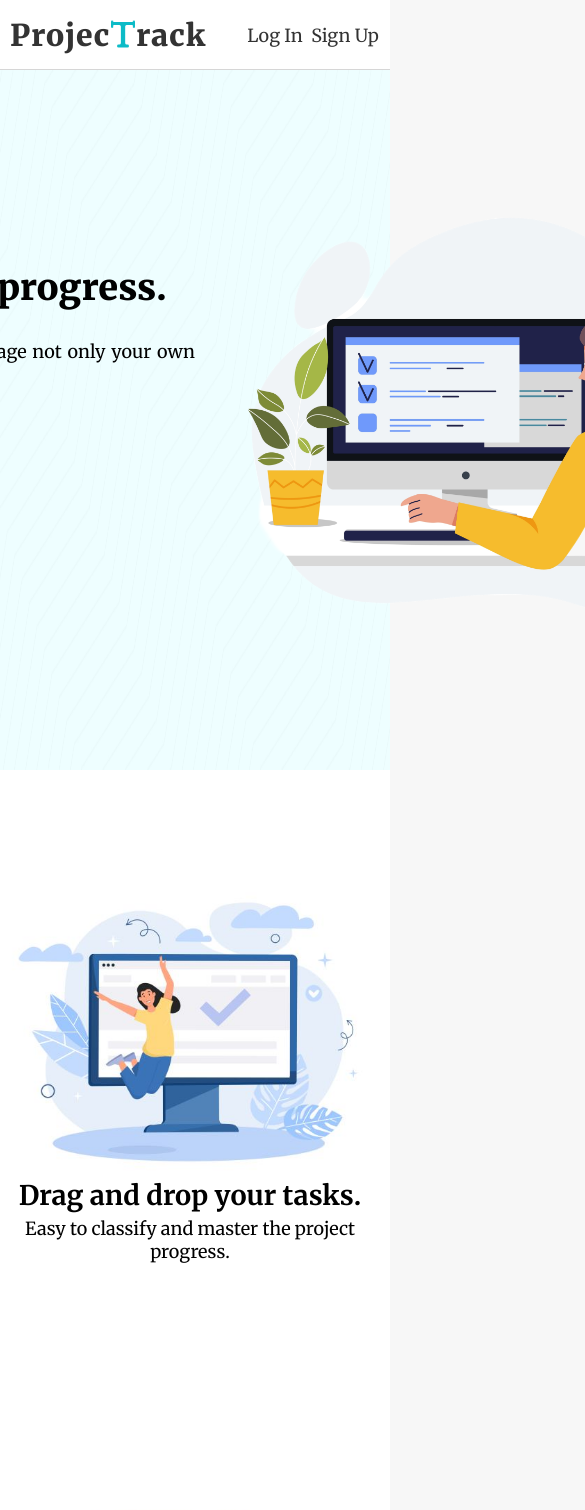
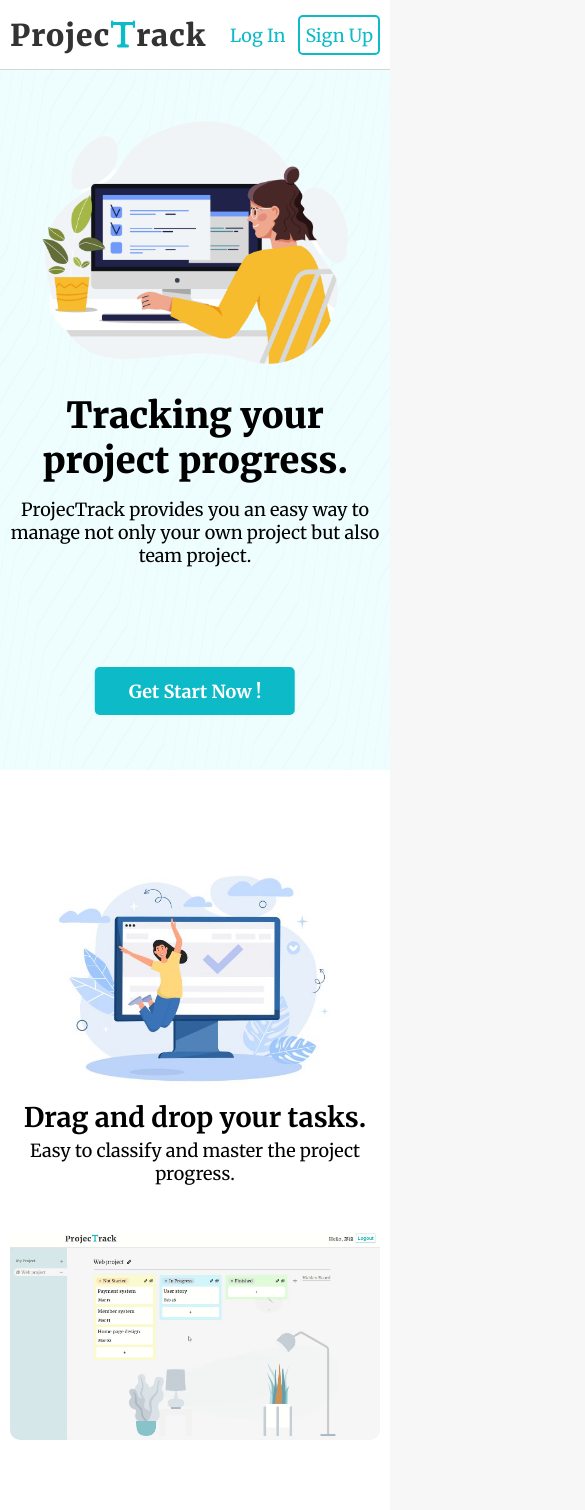
Before and after one commit to SaraChen1020/ProjecTrack, a React app: page / in a window 390 px wide. Shown: the top 1510 px of the page, 585 px wide, since content can reach past the window. Built offline with nearby package versions, Linux system fonts and the light colour scheme; no server answers.

Commit message:
style: adjust css style and font family

```diff
--- a/src/App.css
+++ b/src/App.css
@@ -24,10 +24,11 @@
 .member-form input {
   margin-top: 5px;
   width: 100%;
-  padding: 8px 6px;
+  padding: 8px;
   border: 1px solid #ddd;
   border-radius: 5px;
   font-size: 18px;
+  font-family: "Merriweather", Noto Sans TC;
 }
 
 .member-form .btn {
@@ -41,6 +42,7 @@
   padding: 10px 6px;
   margin-top: 5px;
   font-weight: bold;
+  font-family: "Merriweather";
 }
 
 .member-form .btn:hover {
@@ -58,6 +60,10 @@
   text-decoration: none;
   color: var(--primary-color);
   font-weight: bold;
+}
+
+.member-form a:hover {
+  color: #008892;
 }
 
 .member-form .google {
@@ -93,6 +99,7 @@
   margin: 10px 0;
   justify-content: center;
   align-items: center;
+  font-size: 16px;
 }
 
 .error-icon {
@@ -100,7 +107,7 @@
   justify-content: center;
   align-items: end;
   font-size: 20px;
-  height: 24px;
+  height: 22px;
   width: 24px;
 }
 
@@ -108,7 +115,7 @@
   display: flex;
   justify-content: center;
   align-items: end;
-  font-size: 22px;
+  font-size: 24px;
   height: 24px;
   width: 24px;
   margin-right: 5px;
--- a/src/components/Navbar.css
+++ b/src/components/Navbar.css
@@ -48,15 +48,29 @@
 
 .navbar .sign-btn {
   display: flex;
-  width: 70px;
+  padding: 0 5px;
   justify-content: center;
   align-items: center;
   height: 40px;
+  border-radius: 5px;
+  color: var(--primary-color);
 }
 
-.navbar .sign-btn:hover {
-  background: rgb(214, 214, 214);
-  border-radius: 5px;
+.navbar .login {
+  margin-right: 8px;
+}
+
+.navbar .signup {
+  border: 2px solid var(--primary-color);
+}
+
+.navbar .login:hover {
+  color: #038f99;
+}
+
+.navbar .signup:hover {
+  background: var(--primary-color);
+  color: white;
 }
 
 .navbar .greeting {
@@ -64,14 +78,14 @@
 }
 
 .navbar .btn {
+  font-family: "Merriweather", Noto Sans TC;
   cursor: pointer;
   font-size: 18px;
   background: white;
-  border-radius: 3px;
+  border-radius: 5px;
   color: var(--primary-color);
   border: 1px solid var(--primary-color);
   padding: 6px;
-  font-weight: bold;
   width: fit-content;
 }
 
@@ -95,7 +109,7 @@
   }
 }
 
-@media (max-width: 400px) {
+@media (max-width: 500px) {
   .navbar .greeting {
     display: none;
   }
--- a/src/components/Navbar.js
+++ b/src/components/Navbar.js
@@ -30,12 +30,12 @@ export default function Navbar() {
               <>
                 <li>
                   <Link to="/login">
-                    <span className="sign-btn">Log In</span>
+                    <span className="sign-btn login">Log In</span>
                   </Link>
                 </li>
                 <li>
                   <Link to="/signup">
-                    <span className="sign-btn">Sign Up</span>
+                    <span className="sign-btn signup">Sign Up</span>
                   </Link>
                 </li>
               </>
--- a/src/components/PopupAlert.css
+++ b/src/components/PopupAlert.css
@@ -5,7 +5,9 @@
   background: #eee;
   padding: 20px;
   border-radius: 4px;
-  z-index: 350;
+  display: flex;
+  flex-direction: column;
+  justify-content: center;
 }
 
 .popup-area .alert {
@@ -21,7 +23,7 @@
 
 .popup-area .popup-message {
   text-align: center;
-  margin-bottom: 15px;
+  margin: 5px 0 15px 0;
   font-size: 18px;
   color: black;
 }
@@ -40,7 +42,7 @@
   background: rgb(255, 255, 255, 0);
   border-radius: 3px;
   border: 1px solid #000;
-  padding: 2px 10px;
+  padding: 4px 10px;
 }
 
 .popup-area .btn:hover {
--- a/src/pages/home/Home.css
+++ b/src/pages/home/Home.css
@@ -67,7 +67,7 @@
   background-repeat: no-repeat;
 }
 
-.home a {
+.home .start-btn a {
   text-decoration: none;
   color: white;
   width: inherit;
@@ -77,7 +77,7 @@
   justify-content: center;
 }
 
-.home a:hover {
+.home .start-btn a:hover {
   color: var(--heading-color);
   background: var(--secondary-color);
   border-radius: 5px;
@@ -88,7 +88,6 @@
 }
 
 .home .intro {
-  height: 600px;
   display: flex;
   justify-content: center;
   align-items: center;
@@ -96,7 +95,7 @@
 
 .home .intro-section {
   width: 1200px;
-  height: 500px;
+  margin-top: 120px;
   display: flex;
 }
 
@@ -134,8 +133,141 @@
 
 .home .intro-section-4 {
   flex-direction: row-reverse;
+  margin-bottom: 60px;
 }
 
 .home .intro-section-4 .intro-pic-area {
   padding: 0;
 }
+
+.home .btn {
+  position: relative;
+  display: flex;
+  justify-content: center;
+  align-items: center;
+  background: var(--primary-color);
+  width: 200px;
+  height: 48px;
+  border-radius: 5px;
+  font-weight: 700;
+  margin-top: 50px;
+  border: 1px solid var(--primary-color);
+}
+
+.home .btn a {
+  color: white;
+  text-decoration: none;
+  width: inherit;
+  height: inherit;
+  display: flex;
+  align-items: center;
+  justify-content: center;
+  border-radius: 5px;
+}
+
+.home .btn::before {
+  content: "";
+  position: absolute;
+  width: 50px;
+  height: 200%;
+  background-color: rgba(255, 255, 255, 0.6);
+  transform: skew(45deg) translate3d(-200px, 0, 0);
+}
+
+.home .btn:hover::before {
+  transition: ease-in-out 0.6s;
+  transform: skew(45deg) translate3d(150px, 0, 0);
+}
+
+@media (max-width: 1200px) {
+  .home .section {
+    width: 95%;
+  }
+
+  .home .intro-section {
+    width: 95%;
+  }
+
+  .home .intro-content img {
+    width: 80%;
+    height: 40%;
+  }
+
+  .home .intro-pic-area {
+    justify-content: center;
+    padding-left: 0;
+  }
+
+  .home .intro-pic-area img {
+    width: 95%;
+  }
+}
+
+@media (max-width: 1000px) {
+  .home .intro-pic-area img {
+    width: 550px;
+  }
+}
+
+@media (max-width: 900px) {
+  .home .intro-pic-area img {
+    width: 500px;
+  }
+}
+
+@media (max-width: 768px) {
+  .home .background-pic {
+    height: 700px;
+  }
+
+  .home .section {
+    margin: 30px auto;
+    flex-direction: column-reverse;
+    top: 70%;
+  }
+
+  .home .content,
+  .home .picture {
+    width: 100%;
+  }
+
+  .home .pic {
+    width: 85%;
+    height: 300px;
+  }
+
+  .home .content h1 {
+    margin-top: 0;
+    text-align: center;
+  }
+
+  .home .content p {
+    margin-top: 15px;
+    text-align: center;
+  }
+
+  .home .intro-section {
+    flex-direction: column;
+    margin-top: 80px;
+    gap: 45px;
+  }
+
+  .home .intro-content img {
+    width: 300px;
+    height: 250px;
+  }
+
+  .home .intro-pic-area img {
+    width: 100%;
+  }
+
+  .home .intro-section-4 {
+    flex-direction: column-reverse;
+  }
+}
+
+@media (max-width: 500px) {
+  .home .pic {
+    width: 100%;
+  }
+}
--- a/src/pages/home/Home.js
+++ b/src/pages/home/Home.js
@@ -74,6 +74,9 @@ export default function Home() {
             <div className="intro-content">
               <h2>Easy to browse in various devices.</h2>
               <p>You can easily browse content anytime on any device.</p>
+              <div className="btn">
+                <Link to="/project">Start Now !</Link>
+              </div>
             </div>
             <div className="intro-pic-area">
               <img src={device} alt="devices" />
--- a/src/pages/projectBoard/components/Board.css
+++ b/src/pages/projectBoard/components/Board.css
@@ -34,7 +34,7 @@
 }
 
 .board .edit-board-title-input {
-  font-family: Noto Sans TC;
+  font-family: "Merriweather", Noto Sans TC;
   outline: none;
   width: 120px;
   border: 0;
@@ -73,7 +73,7 @@
   height: 40px;
   width: 100%;
   border-radius: 4px;
-  font-family: Noto Sans TC;
+  font-family: "Merriweather", Noto Sans TC;
   font-size: 18px;
   outline: none;
   border: 1px solid var(--text-color);
--- a/src/pages/projectBoard/components/CardInformation.css
+++ b/src/pages/projectBoard/components/CardInformation.css
@@ -33,7 +33,7 @@
   border: 0;
   width: 100%;
   font-size: 1.5em;
-  font-family: Noto Sans TC;
+  font-family: "Merriweather", Noto Sans TC;
   border-radius: 4px;
   padding: 0 5px;
 }
@@ -94,7 +94,7 @@
   background: rgb(255, 255, 255, 0);
   border: 0;
   font-size: 16px;
-  font-family: Noto Sans TC;
+  font-family: "Merriweather", Noto Sans TC;
   border-radius: 4px;
   width: 80%;
 }
```
